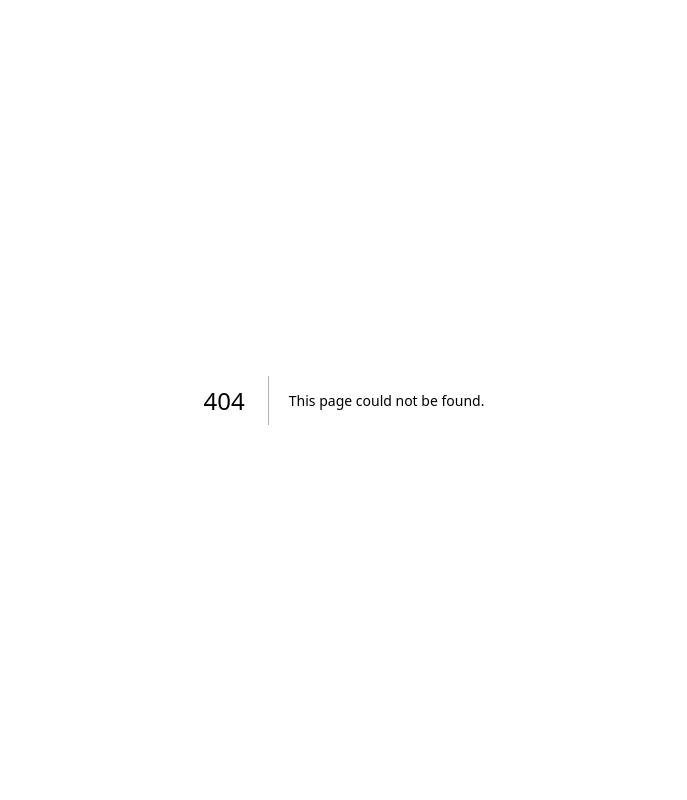
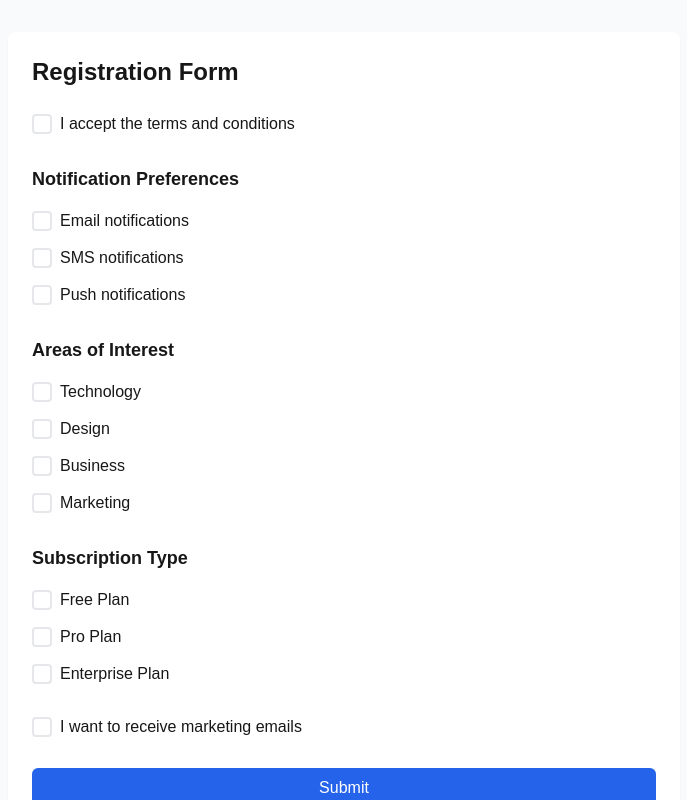
Before and after one commit to shakibdshy/react-checkbox-pro, a Next.js app: page /form-example in a window 1280 px wide. Before the commit this address had no page. Shown: the top 800 px of the page, without its empty margins (296-983 px from the left). Built offline with nearby package versions, Linux system fonts and the light colour scheme.

Commit message:
Implemented React Hook Form with zod validation

```diff
--- a/package.json
+++ b/package.json
@@ -9,13 +9,16 @@
     "lint": "next lint"
   },
   "dependencies": {
+    "@hookform/resolvers": "^3.10.0",
     "clsx": "^2.1.1",
     "next": "15.1.3",
     "react": "^19.0.0",
     "react-checkbox-pro": "^1.0.0",
     "react-dom": "^19.0.0",
+    "react-hook-form": "^7.54.2",
     "tailwind-merge": "^2.6.0",
-    "tailwind-variants": "^0.3.0"
+    "tailwind-variants": "^0.3.0",
+    "zod": "^3.24.1"
   },
   "devDependencies": {
     "typescript": "^5",
--- /dev/null
+++ b/src/app/form-example/page.tsx
@@ -0,0 +1,210 @@
+"use client";
+
+import { useForm, Controller } from "react-hook-form";
+import { zodResolver } from "@hookform/resolvers/zod";
+import { Checkbox, CheckboxGroup } from "@/components/ui/checkbox";
+import {
+  checkboxFormSchema,
+  type CheckboxFormData,
+} from "@/lib/validations/checkbox-form.schema";
+
+export default function FormExample() {
+  const {
+    handleSubmit,
+    control,
+    formState: { errors },
+    watch,
+  } = useForm<CheckboxFormData>({
+    resolver: zodResolver(checkboxFormSchema),
+    defaultValues: {
+      acceptTerms: false,
+      notifications: {
+        email: false,
+        sms: false,
+        push: false,
+      },
+      interests: [],
+      subscription: undefined,
+      marketing: false,
+    },
+  });
+
+  const onSubmit = (data: CheckboxFormData) => {
+    console.log("Form submitted:", data);
+  };
+
+  return (
+    <div className="min-h-screen bg-gray-50 dark:bg-gray-900 p-8">
+      <div className="max-w-2xl mx-auto space-y-8">
+        <div className="p-6 rounded-lg shadow-sm bg-white dark:bg-gray-800">
+          <h1 className="text-2xl font-bold mb-6">Registration Form</h1>
+
+          <form onSubmit={handleSubmit(onSubmit)} className="space-y-6">
+            {/* Terms and Conditions */}
+            <div className="space-y-2">
+              <Controller
+                name="acceptTerms"
+                control={control}
+                render={({ field }) => (
+                  <Checkbox
+                    checked={field.value}
+                    onChange={field.onChange}
+                    error={!!errors.acceptTerms}
+                    errorMessage={errors.acceptTerms?.message}
+                  >
+                    I accept the terms and conditions
+                  </Checkbox>
+                )}
+              />
+            </div>
+
+            {/* Notification Preferences */}
+            <div className="space-y-4">
+              <h2 className="text-lg font-semibold">
+                Notification Preferences
+              </h2>
+              <div className="space-y-2">
+                <Controller
+                  name="notifications.email"
+                  control={control}
+                  render={({ field }) => (
+                    <Checkbox
+                      checked={field.value}
+                      onChange={field.onChange}
+                      error={!!errors.notifications}
+                    >
+                      Email notifications
+                    </Checkbox>
+                  )}
+                />
+                <Controller
+                  name="notifications.sms"
+                  control={control}
+                  render={({ field }) => (
+                    <Checkbox
+                      checked={field.value}
+                      onChange={field.onChange}
+                      error={!!errors.notifications}
+                    >
+                      SMS notifications
+                    </Checkbox>
+                  )}
+                />
+                <Controller
+                  name="notifications.push"
+                  control={control}
+                  render={({ field }) => (
+                    <Checkbox
+                      checked={field.value}
+                      onChange={field.onChange}
+                      error={!!errors.notifications}
+                    >
+                      Push notifications
+                    </Checkbox>
+                  )}
+                />
+                {errors.notifications && (
+                  <p className="text-sm text-red-500 mt-1">
+                    {errors.notifications.message}
+                  </p>
+                )}
+              </div>
+            </div>
+
+            {/* Areas of Interest */}
+            <div className="space-y-4">
+              <h2 className="text-lg font-semibold">Areas of Interest</h2>
+              <Controller
+                name="interests"
+                control={control}
+                render={({ field }) => (
+                  <CheckboxGroup
+                    value={field.value}
+                    onChange={field.onChange}
+                    error={!!errors.interests}
+                  >
+                    <Checkbox value="technology">Technology</Checkbox>
+                    <Checkbox value="design">Design</Checkbox>
+                    <Checkbox value="business">Business</Checkbox>
+                    <Checkbox value="marketing">Marketing</Checkbox>
+                  </CheckboxGroup>
+                )}
+              />
+              {errors.interests && (
+                <p className="text-sm text-red-500">
+                  {errors.interests.message}
+                </p>
+              )}
+            </div>
+
+            {/* Subscription Type */}
+            <div className="space-y-4">
+              <h2 className="text-lg font-semibold">Subscription Type</h2>
+              <Controller
+                name="subscription"
+                control={control}
+                render={({ field }) => (
+                  <div className="space-y-2">
+                    <Checkbox
+                      checked={field.value === "free"}
+                      onChange={() => field.onChange("free")}
+                      color="default"
+                    >
+                      Free Plan
+                    </Checkbox>
+                    <Checkbox
+                      checked={field.value === "pro"}
+                      onChange={() => field.onChange("pro")}
+                      color="primary"
+                    >
+                      Pro Plan
+                    </Checkbox>
+                    <Checkbox
+                      checked={field.value === "enterprise"}
+                      onChange={() => field.onChange("enterprise")}
+                      color="secondary"
+                    >
+                      Enterprise Plan
+                    </Checkbox>
+                  </div>
+                )}
+              />
+            </div>
+
+            {/* Marketing Preferences */}
+            <div className="space-y-2">
+              <Controller
+                name="marketing"
+                control={control}
+                render={({ field }) => (
+                  <Checkbox
+                    checked={field.value}
+                    onChange={field.onChange}
+                    color="success"
+                  >
+                    I want to receive marketing emails
+                  </Checkbox>
+                )}
+              />
+            </div>
+
+            <button
+              type="submit"
+              className="w-full py-2 px-4 bg-blue-600 text-white rounded-md hover:bg-blue-700 transition-colors"
+            >
+              Submit
+            </button>
+          </form>
+        </div>
+
+        {/* Form Data Preview */}
+        <div className="bg-white dark:bg-gray-800 p-6 rounded-lg shadow-sm">
+          <h2 className="text-lg font-semibold mb-4">Form Data Preview</h2>
+          <pre className="bg-gray-50 dark:bg-gray-700 p-4 rounded-md overflow-auto">
+            {JSON.stringify(watch(), null, 2)}
+          </pre>
+        </div>
+      </div>
+    </div>
+  );
+}
--- a/src/components/ui/checkbox/checkbox-primitive.tsx
+++ b/src/components/ui/checkbox/checkbox-primitive.tsx
@@ -1,6 +1,6 @@
 "use client";
 
-import React, { useEffect, useCallback, useState } from "react";
+import React, { useEffect, useCallback, useState, ChangeEvent } from "react";
 import { CheckboxProps, CheckboxRenderProps } from "./checkbox.types";
 import { checkbox, checkboxWrapper, checkboxIcon, checkboxText, helperText } from "./checkbox.styles";
 import { CheckboxGroupContext } from "./checkbox-group";
@@ -84,28 +84,35 @@ export const CheckboxPrimitive = React.forwardRef<HTMLInputElement, CheckboxProp
      * - Calls group onChange if in a checkbox group
      * - Calls provided onChange handler
      */
-    const handleChange = useCallback((e: React.ChangeEvent<HTMLInputElement>) => {
-      const newChecked = e.target.checked;
+    const handleChange = useCallback(
+      (event: ChangeEvent<HTMLInputElement>) => {
+        const newChecked = event.target.checked;
 
-      if (group && value) {
-        group.onChange(value);
-        return;
-      }
+        // Handle group context
+        if (group && value) {
+          group.onChange(value);
+          return;
+        }
 
-      if (!isControlled) {
-        setInternalChecked(newChecked);
-      }
-
-      if (onChange) {
-        if (typeof onChange === 'function') {
-          if (onChange.length === 1) {
-            (onChange as (checked: boolean) => void)(newChecked);
-          } else {
-            (onChange as (e: React.ChangeEvent<HTMLInputElement>) => void)(e);
+        // Handle both types of onChange handlers
+        if (onChange) {
+          if (typeof onChange === 'function') {
+            // Check if it's an event handler or boolean handler
+            if ('target' in event) {
+              (onChange as (e: ChangeEvent<HTMLInputElement>) => void)(event);
+            } else {
+              (onChange as (checked: boolean) => void)(newChecked);
+            }
           }
         }
-      }
-    }, [group, value, isControlled, onChange]);
+
+        // Update internal state for uncontrolled mode
+        if (!isControlled) {
+          setInternalChecked(newChecked);
+        }
+      },
+      [onChange, isControlled, group, value]
+    );
 
     /**
      * Keyboard shortcut handler
--- a/src/components/ui/checkbox/checkbox.types.ts
+++ b/src/components/ui/checkbox/checkbox.types.ts
@@ -109,6 +109,7 @@ export interface CheckboxGroupProps {
   spacing?: 'sm' | 'md' | 'lg';
   labelPlacement?: LabelPlacement;
   className?: string;
+  error?: boolean;
   // Accessibility
   'aria-label'?: string;
   'aria-labelledby'?: string;
--- /dev/null
+++ b/src/lib/validations/checkbox-form.schema.ts
@@ -0,0 +1,21 @@
+import * as z from "zod";
+
+export const checkboxFormSchema = z.object({
+  acceptTerms: z.boolean().refine(val => val === true, {
+    message: "You must accept the terms and conditions"
+  }),
+  notifications: z.object({
+    email: z.boolean(),
+    sms: z.boolean(),
+    push: z.boolean()
+  }).refine(data => Object.values(data).some(val => val), {
+    message: "You must select at least one notification method"
+  }),
+  interests: z.array(z.string()).min(1, {
+    message: "Please select at least one area of interest"
+  }),
+  subscription: z.enum(["free", "pro", "enterprise"]).optional(),
+  marketing: z.boolean().optional(),
+});
+
+export type CheckboxFormData = z.infer<typeof checkboxFormSchema>;
```
Also changed, not shown: 1 other file (tests, documents, lock files or other folders).
